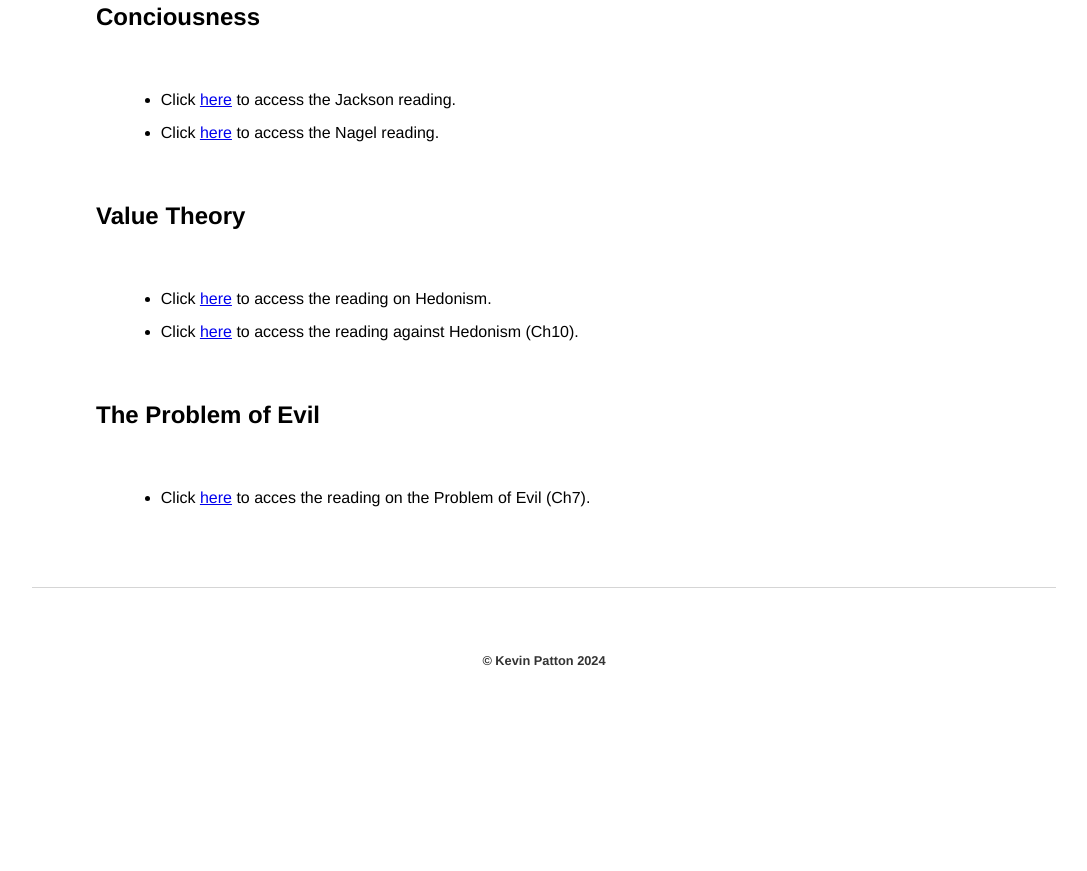
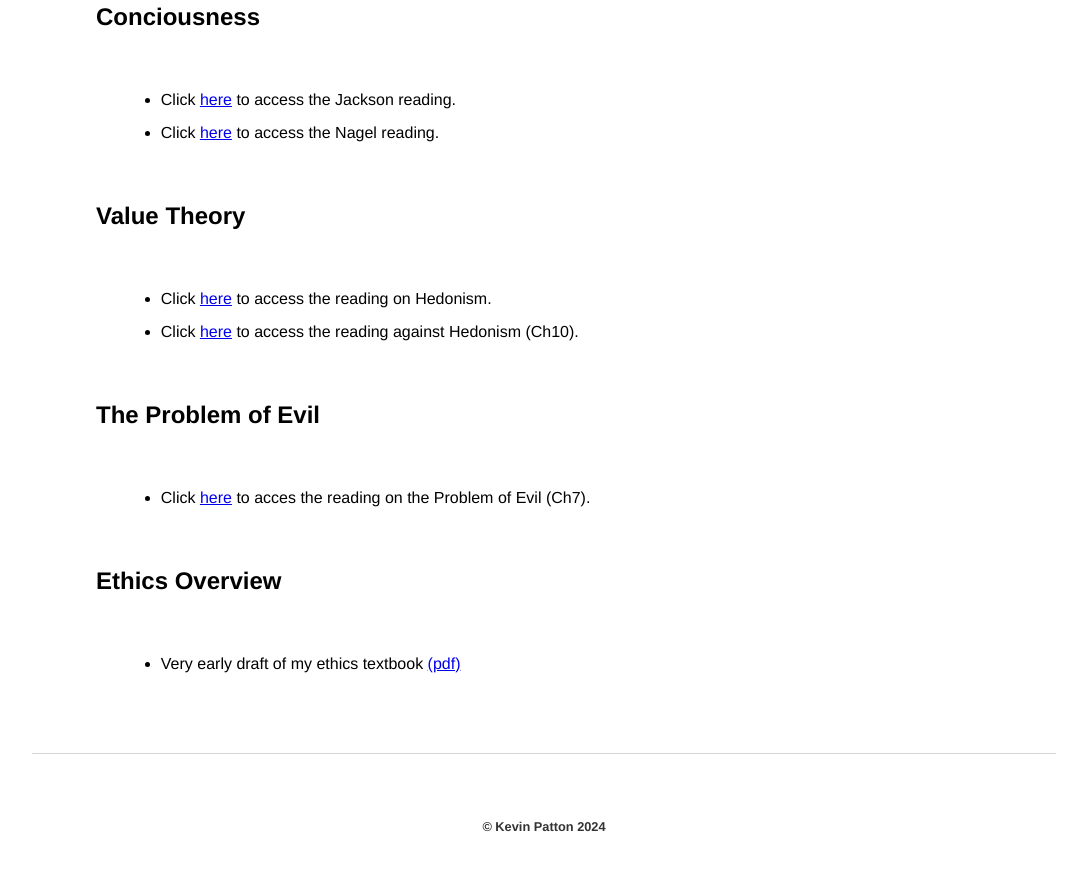
Before and after one commit to kevinjpatton/kevinjpatton.github.io, a Jekyll site: the page built from teaching/phil_1010/readings/index.html, in a window 1280 px wide and 900 px high, scrolled down 2341 px. Shown: the top 871 px of the window, without its empty margins (96-1183 px from the left). Built offline with Jekyll 4.4.1, drawn with Linux system fonts in a browser that asks for light colours; Markdown is read by kramdown in place of the engine named in the settings; before the commit the page ends 3075 px from its top, so only the background shows below that.

Commit message:
Update index.html

```diff
--- a/teaching/phil_1010/readings/index.html
+++ b/teaching/phil_1010/readings/index.html
@@ -47,3 +47,6 @@ title: PHIL1010 - Readings
 <h2>The Problem of Evil</h2><ul class="standard-list">
 <li>Click <a href="/teaching/phil_1010/readings/William E. Mann - The Blackwell Guide to the Philosophy of Religion.pdf" target="_blank">here</a> to acces the reading on the Problem of Evil (Ch7).</li>
 </ul>
+<h2>Ethics Overview</h2><ul class="standard-list">
+  <li>Very early draft of my ethics textbook <a href="/teaching/phil_1010/readings/Draft - 2030 Textbook.pdf" target="_blank">(pdf)</a></li>
+</ul>
```
